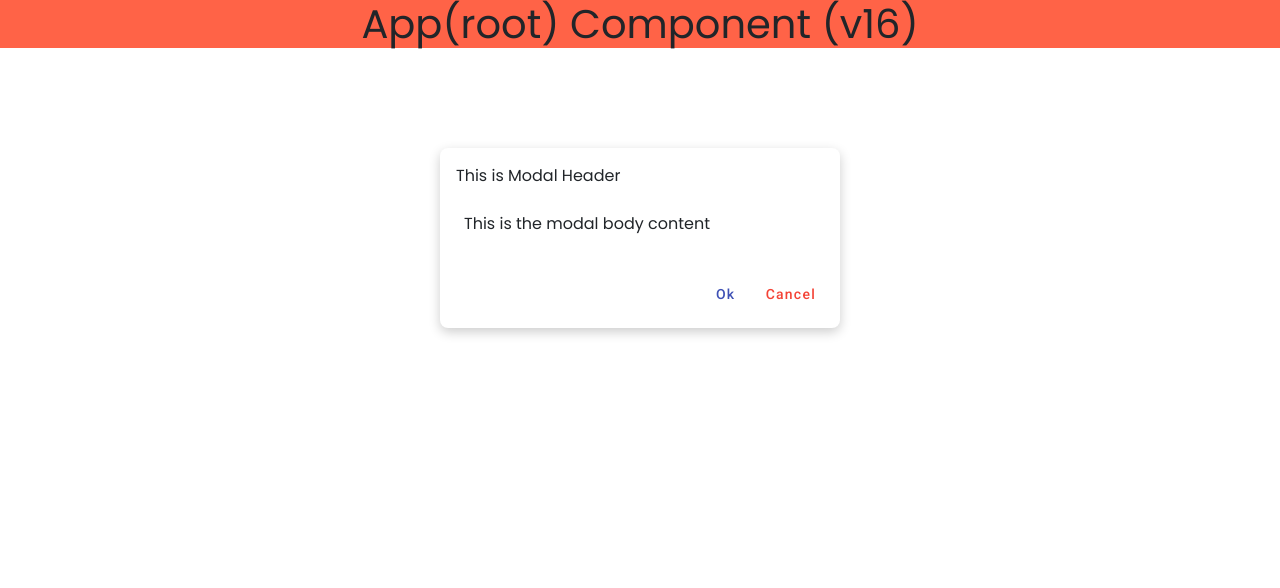
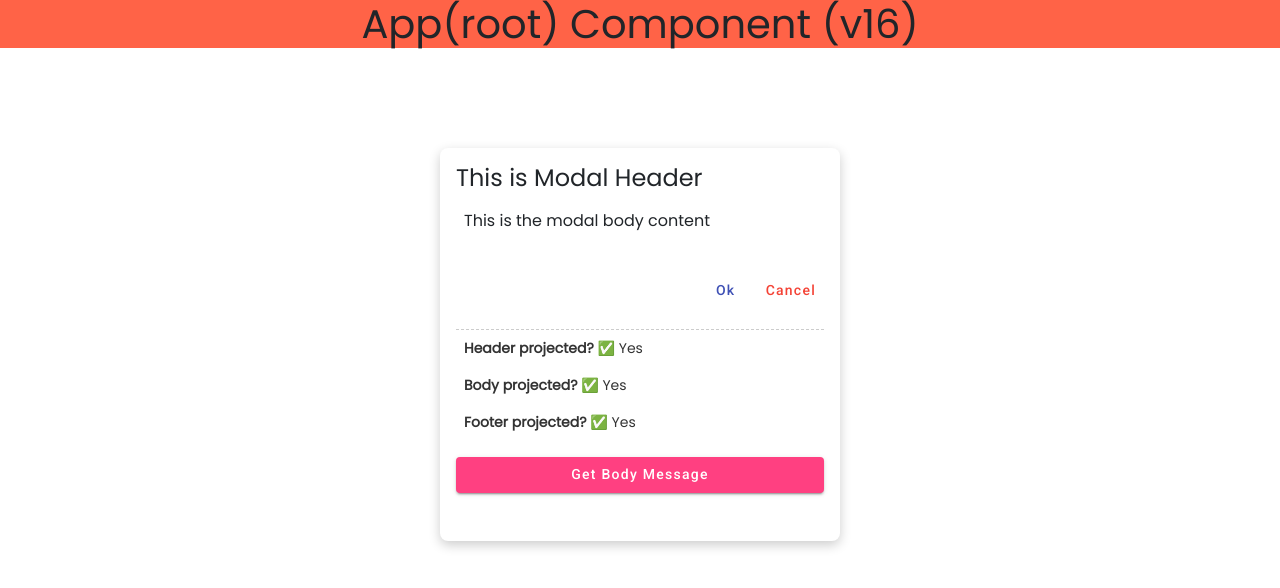
Before and after one commit to SatishKonduru/SELF-16, an Angular app: page / in a window 1280 px wide. Shown: the top 588 px of the page. Built offline with nearby package versions, Linux system fonts and the light colour scheme.

Commit message:
ContentChild

```diff
--- a/src/app/app.component.html
+++ b/src/app/app.component.html
@@ -20,12 +20,12 @@
  <!-- <app-parent-panel></app-parent-panel> -->
 <app-modal>
       <app-modal-header>
-        <p>This is Modal Header</p>
+        <h4>This is Modal Header</h4>
       </app-modal-header>
       <app-modal-body modal-body>
         <p>This is the modal body content</p>
       </app-modal-body>
-      <app-modal-footer class="footer">
+      <app-modal-footer class="modal-footer">
         <button mat-button color="primary">Ok</button>
         <button mat-button color="warn">Cancel</button>
       </app-modal-footer>
--- a/src/app/components/modal-body/modal-body.component.ts
+++ b/src/app/components/modal-body/modal-body.component.ts
@@ -3,8 +3,12 @@ import { Component } from '@angular/core';
 @Component({
   selector: 'app-modal-body',
   templateUrl: './modal-body.component.html',
-  styleUrls: ['./modal-body.component.css']
+  styleUrls: ['./modal-body.component.css'],
 })
 export class ModalBodyComponent {
+  bodyMessage = 'Hello from Modal Body!';
 
+  getBodyMessage(): string {
+    return this.bodyMessage;
+  }
 }
--- a/src/app/components/modal/modal.component.css
+++ b/src/app/components/modal/modal.component.css
@@ -23,3 +23,11 @@
   gap: 8px;
   margin-top: 16px;
 }
+
+.debug-info {
+  margin-top: 20px;
+  padding: 8px;
+  font-size: 14px;
+  border-top: 1px dashed #ccc;
+  color: #333;
+}
--- a/src/app/components/modal/modal.component.html
+++ b/src/app/components/modal/modal.component.html
@@ -12,7 +12,20 @@
 
     <!-- Inject footer -->
     <div class="modal-footer">
-      <ng-content select=".footer"></ng-content>
+      <ng-content select=".modal-footer"></ng-content>
     </div>
+
+    <!-- Show @ContentChild() status -->
+    <div class="debug-info">
+      <p><strong>Header projected?</strong> {{ headerAvailable ? '✅ Yes' : '❌ No' }}</p>
+      <p><strong>Body projected?</strong> {{ bodyAvailable ? '✅ Yes' : '❌ No' }}</p>
+      <p><strong>Footer projected?</strong> {{ footerAvailable ? '✅ Yes' : '❌ No' }}</p>
+    </div>
+    <!-- Showing method return from child here -->
+   <button mat-raised-button color="accent" (click)="getBodyMessage()">Get Body Message</button>
+
+         <p style="margin-top: 1rem; color: green; font-weight: bold;">
+{{ bodyMessage }}
+      </p>
   </div>
 </div>
--- a/src/app/components/modal/modal.component.ts
+++ b/src/app/components/modal/modal.component.ts
@@ -1,9 +1,33 @@
 import { Component, ContentChild } from '@angular/core';
 import { ModalFooterComponent } from '../modal-footer/modal-footer.component';
+import { ModalHeaderComponent } from '../modal-header/modal-header.component';
+import { ModalBodyComponent } from '../modal-body/modal-body.component';
 
 @Component({
   selector: 'app-modal',
   templateUrl: './modal.component.html',
   styleUrls: ['./modal.component.css'],
 })
-export class ModalComponent {}
+export class ModalComponent {
+  @ContentChild(ModalHeaderComponent)
+  headerComponent?: ModalHeaderComponent;
+  @ContentChild(ModalBodyComponent) bodyComponent?: ModalBodyComponent;
+  @ContentChild(ModalFooterComponent)
+  footerComponent?: ModalFooterComponent;
+
+  headerAvailable: boolean = false;
+  bodyAvailable: boolean = false;
+  footerAvailable: boolean = false;
+  bodyMessage: string = '';
+  ngAfterContentInit(): void {
+    this.headerAvailable = !!this.headerComponent;
+    this.bodyAvailable = !!this.bodyComponent;
+    this.footerAvailable = !!this.footerComponent;
+  }
+
+  getBodyMessage() {
+    if (this.bodyComponent) {
+      this.bodyMessage = this.bodyComponent.getBodyMessage();
+    }
+  }
+}
```
